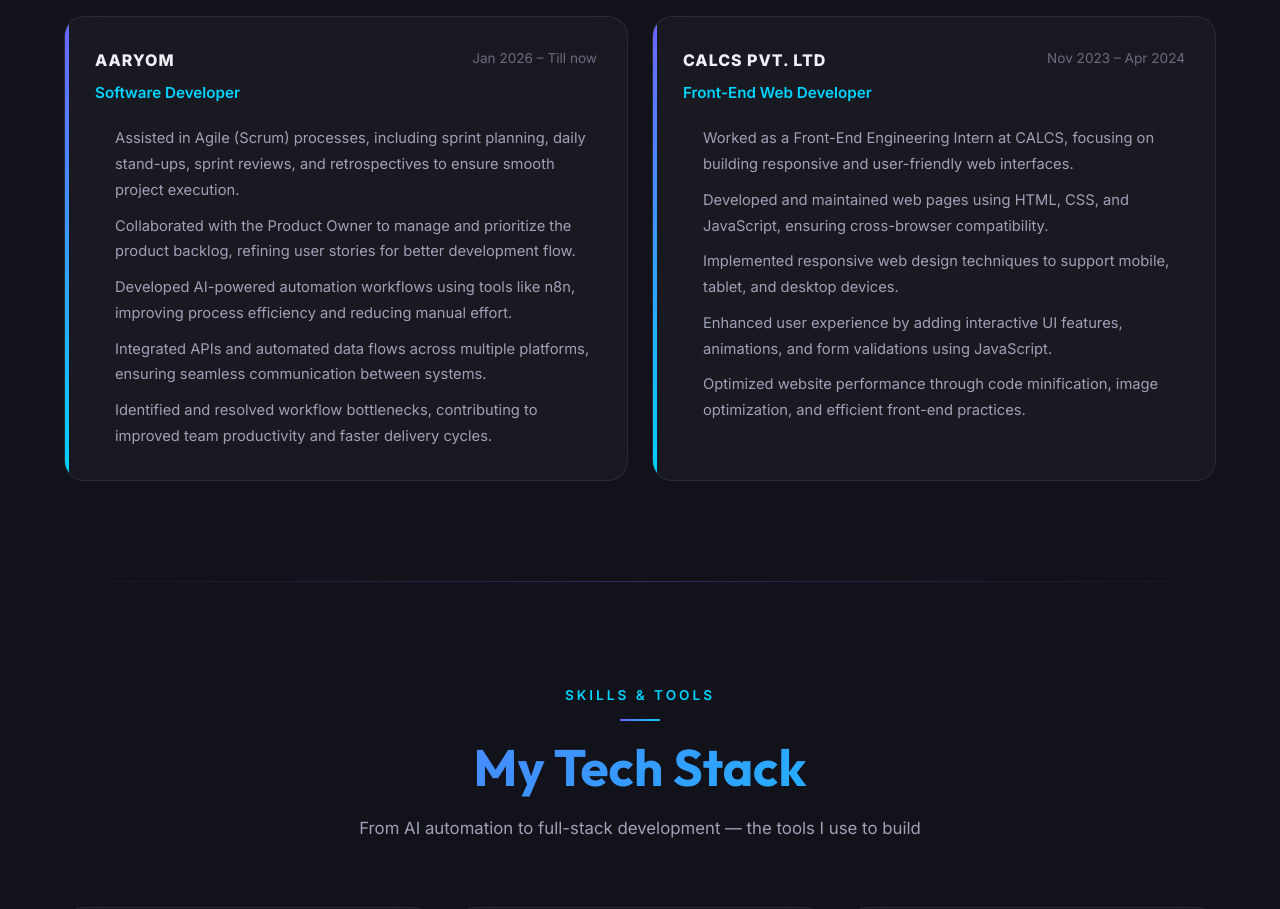
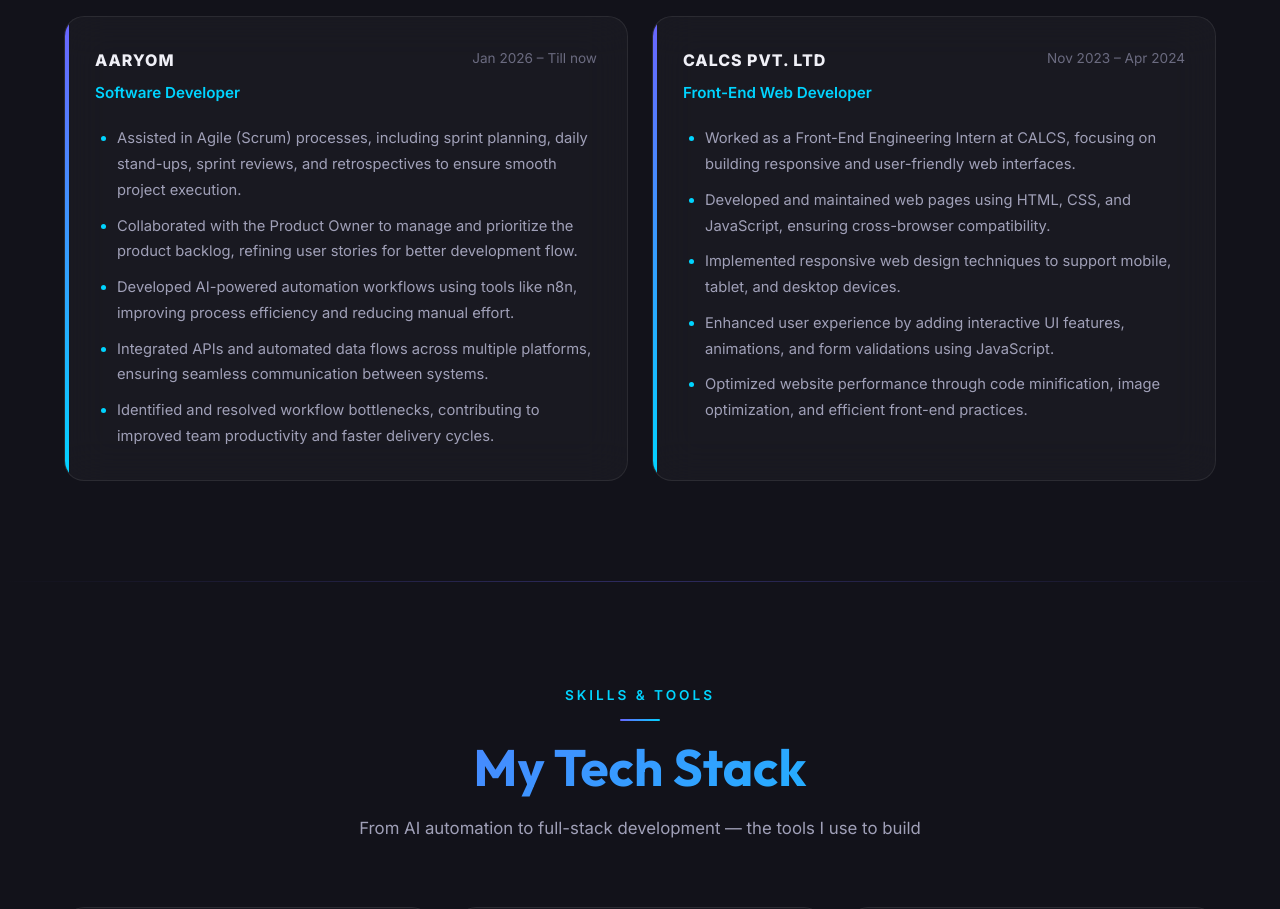
Before and after one commit to Pateltushar9951/tushar-portfolio, a React (Vite) app in the folder client/: page / in a window 1280 px wide. Shown: the part 2180-3089 px from the top of the page. Built offline with nearby package versions, Linux system fonts and the light colour scheme; no server answers.

Commit message:
add view project button

```diff
--- a/client/src/index.css
+++ b/client/src/index.css
@@ -960,15 +960,20 @@
 }
 
 .internship-list {
-  padding-left: 20px;
+  padding-left: 22px;
   display: grid;
   gap: 10px;
+  list-style: disc;
 }
 
 .internship-list-item {
   font-size: 0.92rem;
   color: var(--text-secondary);
   line-height: 1.75;
+}
+
+.internship-list-item::marker {
+  color: var(--accent-secondary);
 }
 
 /* ============ SKILLS ============ */
```
